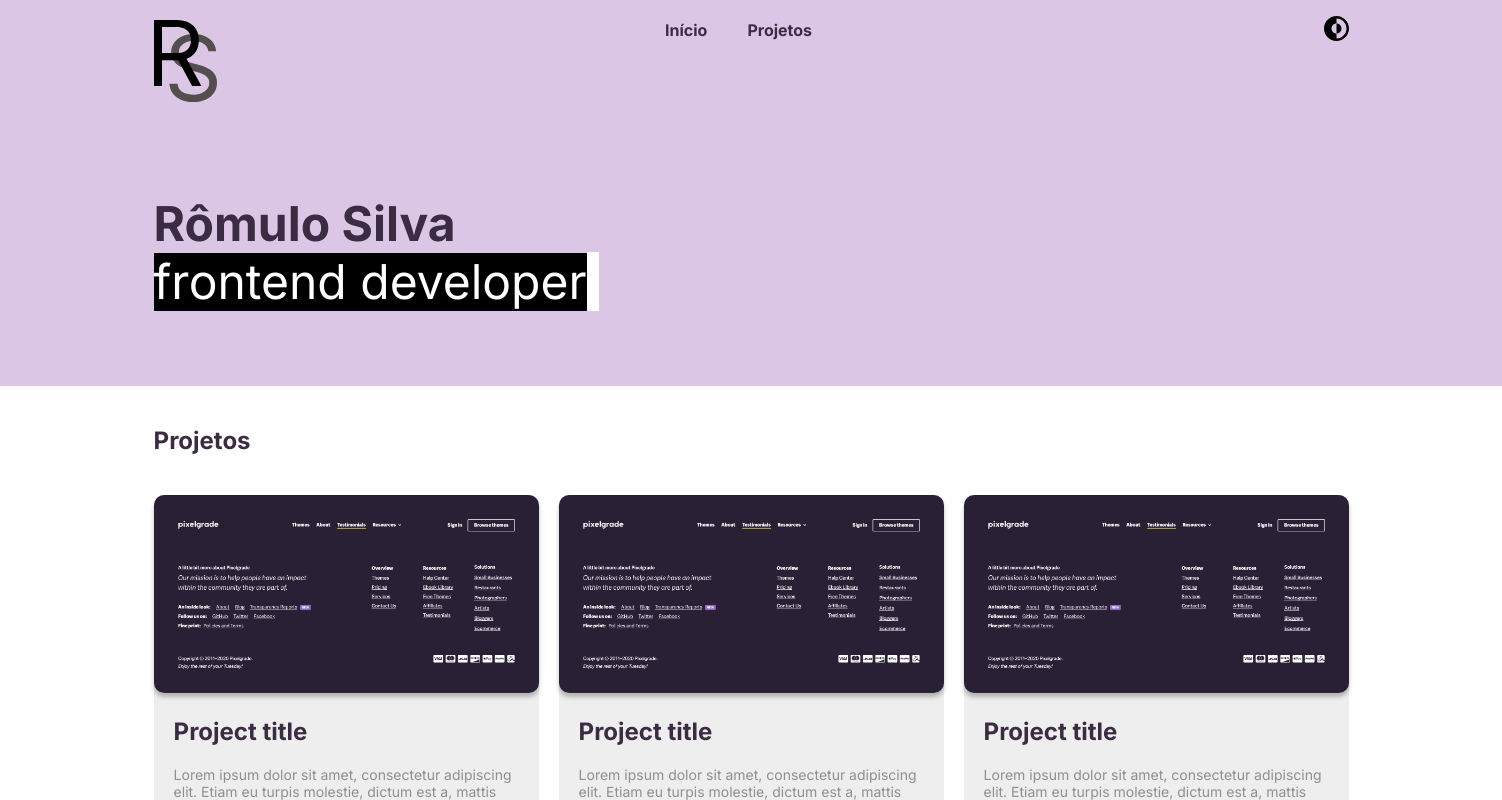
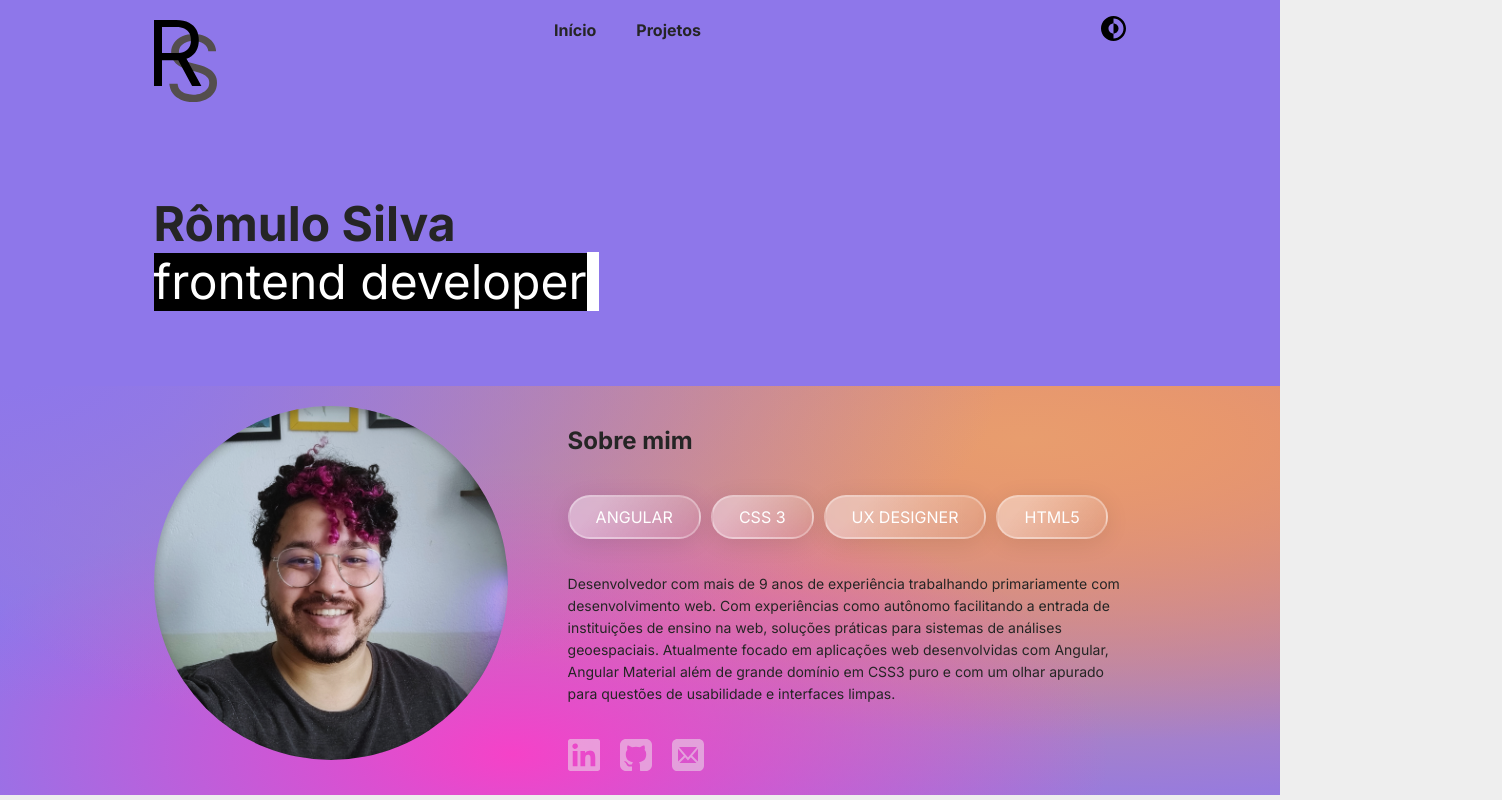
Before and after one commit to rhomullow/portfolio, an Angular app: page / in a window 1280 px wide. Shown: the top 800 px of the page, 1502 px wide, since content can reach past the window. Built offline with nearby package versions, Linux system fonts and the light colour scheme.

Commit message:
dark mode added

```diff
--- a/src/app/core/header/header.component.html
+++ b/src/app/core/header/header.component.html
@@ -20,7 +20,7 @@
     </ul>
 
     <div class="navbar__actions">
-      <a class="navbar__actions__action">
+      <a class="navbar__actions__action" (click)="toggleTheme()">
         <img src="../../../assets/icons/switch.svg" alt="" />
       </a>
     </div>
--- a/src/app/core/header/header.component.scss
+++ b/src/app/core/header/header.component.scss
@@ -1,5 +1,5 @@
 .header {
-  background-color: var(--primary-100);
+  background-color: var(--primary);
 }
 
 .navbar,
--- a/src/app/core/header/header.component.ts
+++ b/src/app/core/header/header.component.ts
@@ -1,5 +1,10 @@
 import { Router } from '@angular/router';
 import { Component, OnInit, ElementRef, ViewChild } from '@angular/core';
+
+enum Mode {
+  LIGHT = 'light',
+  DARK = 'dark',
+};
 
 @Component({
   selector: 'app-header',
@@ -19,6 +24,8 @@ export class HeaderComponent implements OnInit {
   skill = '';
   skills = ['frontend developer', 'UX designer like', 'responsive UI', 'angular components'];
   promiseChar = Promise.resolve();
+
+  themeMode = Mode;
 
   startTextAnimation() {
     this.skills.forEach((word) => {
@@ -51,7 +58,28 @@ export class HeaderComponent implements OnInit {
     return this.router.url === '/projects';
   }
 
+  updateCurrentTheme(mode: Mode) {
+    sessionStorage.setItem('theme', mode);
+  }
+
+  toggleTheme() {
+    let status = document.body.classList.toggle(this.themeMode.DARK);
+
+    if (status) this.updateCurrentTheme(Mode.DARK)
+    else this.updateCurrentTheme(Mode.LIGHT)
+  }
+
+  verifyThemeModeOnSession() {
+    let currentMode = sessionStorage.getItem('theme');
+    if (currentMode) {
+      if (currentMode === Mode.DARK) document.body.classList.add(this.themeMode.DARK);
+      if (currentMode === Mode.LIGHT) document.body.classList.remove(this.themeMode.LIGHT);
+    }
+  }
+
   initialize() {
+    this.verifyThemeModeOnSession();
+
     if (!this.verifyIsProjectPage())
       this.startTextAnimation();
   }
--- a/src/app/modules/home/home.component.html
+++ b/src/app/modules/home/home.component.html
@@ -1,5 +1,5 @@
 <section class="home">
-  <div class="projects">
+  <div class="projects" *ngIf="false">
     <h2>Projetos</h2>
 
     <div class="projects__items">
@@ -49,5 +49,7 @@
 
   <div class="certifications" id="certified">
     <h2>Certificados</h2>
+
+    <div class="certifications__items"></div>
   </div>
 </section>
--- a/src/app/modules/home/home.component.scss
+++ b/src/app/modules/home/home.component.scss
@@ -22,7 +22,7 @@
 
 .projects {
   gap: 20px;
-  background: white;
+  background: var(--body);
   padding-top: 40px;
   padding-bottom: 40px;
 }
@@ -70,7 +70,7 @@
 .profile {
   grid-auto-flow: column;
   gap: 60px;
-  background-color: var(--primary-500);
+  background-color: var(--primary);
   background-image: radial-gradient(
       at 1% 0%,
       rgba(142, 119, 234) 0px,
@@ -122,7 +122,7 @@
 }
 
 .certifications {
-  background: white;
+  background: var(--body);
 }
 
 @media screen and (max-width: 720px) {
--- a/src/app/modules/project/list/list.component.scss
+++ b/src/app/modules/project/list/list.component.scss
@@ -4,5 +4,5 @@
   justify-content: space-evenly;
   gap: 20px;
   padding: var(--padding);
-  background: white;
+  background: var(--body);
 }
--- a/src/palettes.scss
+++ b/src/palettes.scss
@@ -1,23 +1,15 @@
 :root {
-  --primary-100: rgb(219, 199, 229);
-  --primary-200: rgb(197, 161, 214);
-  --primary-300: rgb(176, 121, 199);
-  --primary-400: rgb(160, 89, 187);
-  --primary-500: rgb(144, 57, 175);
-  --primary-600: rgb(135, 51, 169);
-  --primary-700: rgb(123, 41, 160);
-  --primary-800: rgb(113, 34, 153);
-  --primary-900: rgb(97, 18, 139);
+  --primary: rgb(142, 119, 234);
 
   --body: rgb(238, 238, 238);
-  --color: rgb(59, 44, 68);
+  --color: rgb(37, 37, 37);
   --shadow: rgba(0, 0, 0, 0.25);
 
   --padding: 20px 12vw;
 }
 
-@media (prefers-color-scheme: dark) {
-  :root {
-    --body: rgba(0, 0, 0, 0.25);
-  }
+:root .dark {
+  --body: rgb(80, 80, 80);
+  --color: rgb(238, 238, 238);
+  --shadow: rgba(0, 0, 0, 0.25);
 }
```
